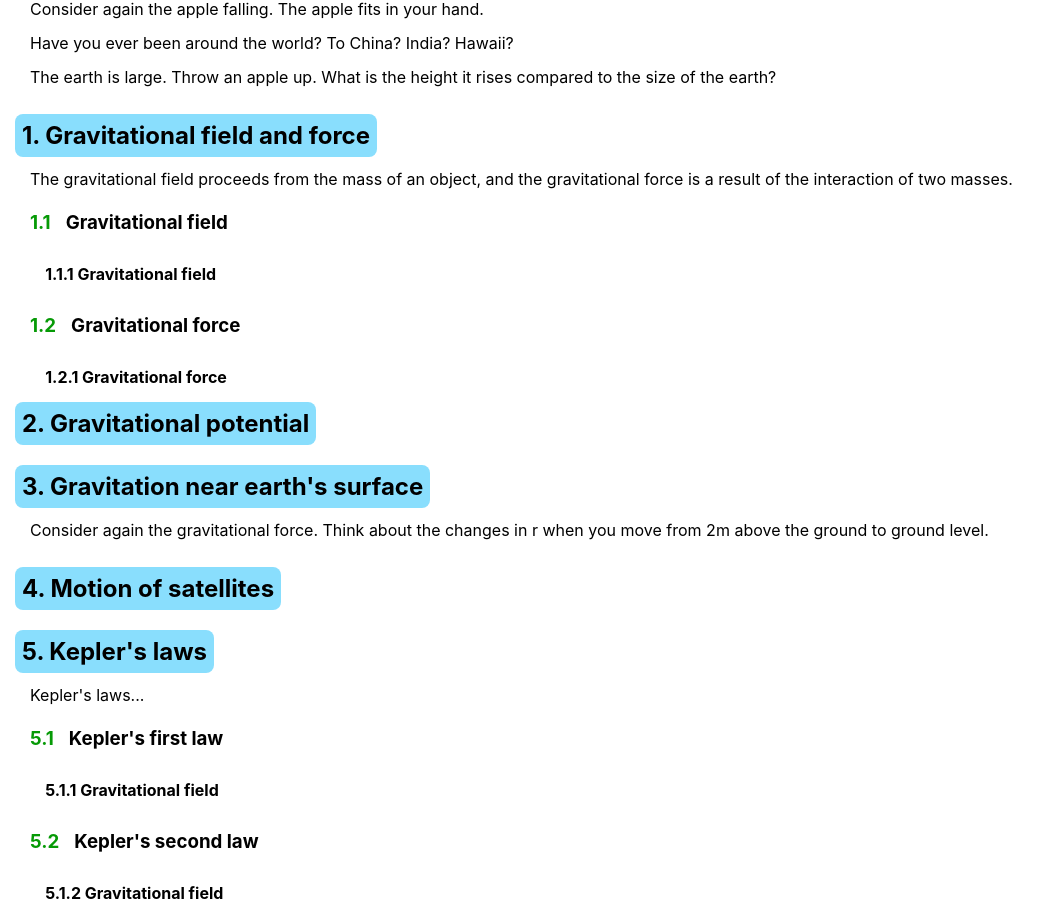
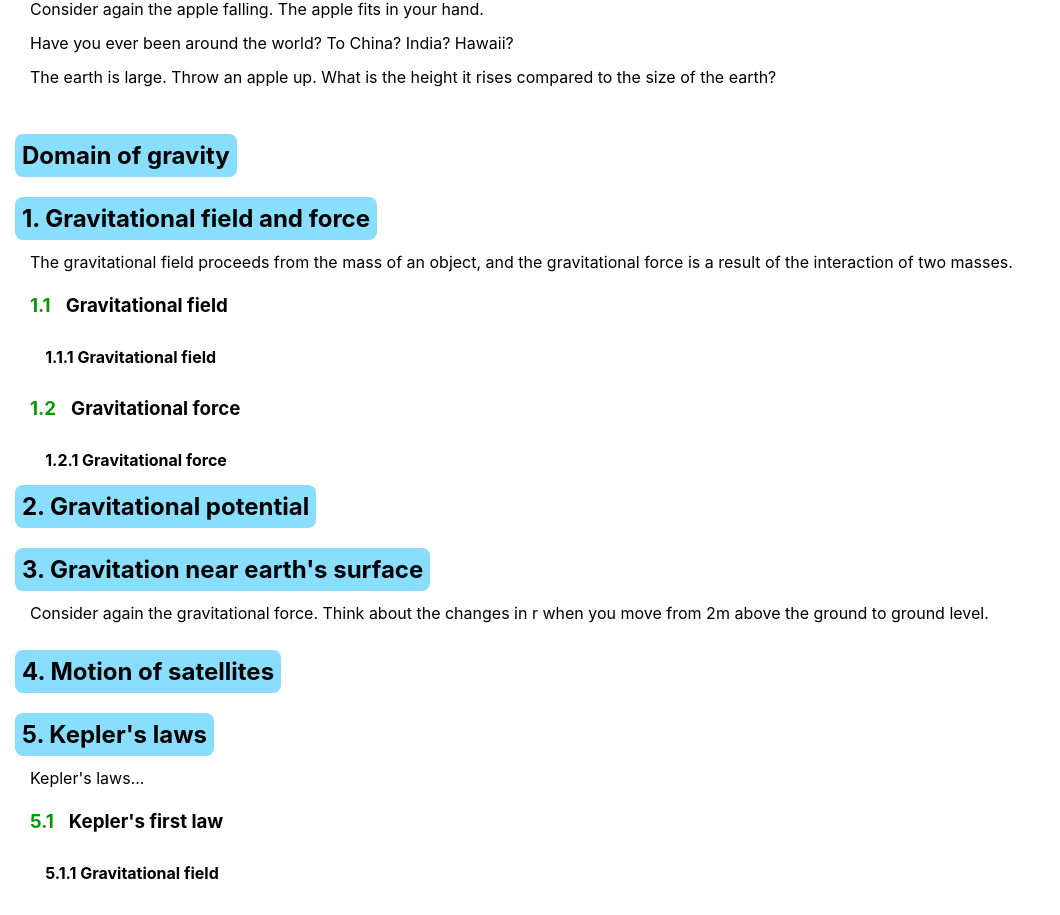
Before and after one commit to JRFink/jrfphyspagesnew, a Next.js app: page /education/gp1/g in a window 1280 px wide. Shown: the part 1173-2088 px from the top of the page, without its empty margins (0-1060 px from the left). Built offline with nearby package versions, Linux system fonts and the light colour scheme.

Commit message:
Update index.tsx

```diff
--- a/pages/education/gp1/g/index.tsx
+++ b/pages/education/gp1/g/index.tsx
@@ -38,7 +38,12 @@ Introduction
      The earth is large. Throw an apple up. What is the height it rises compared to the size of the earth?
 </p>
 <br />
-
+<br />
+<h2 className={style.h2SectionColor}>
+         Domain of gravity
+</h2>
+<br />
+<br />
             <h2 className={style.h2SectionColor} id="field">
                 1. Gravitational field and force
             </h2>
```
